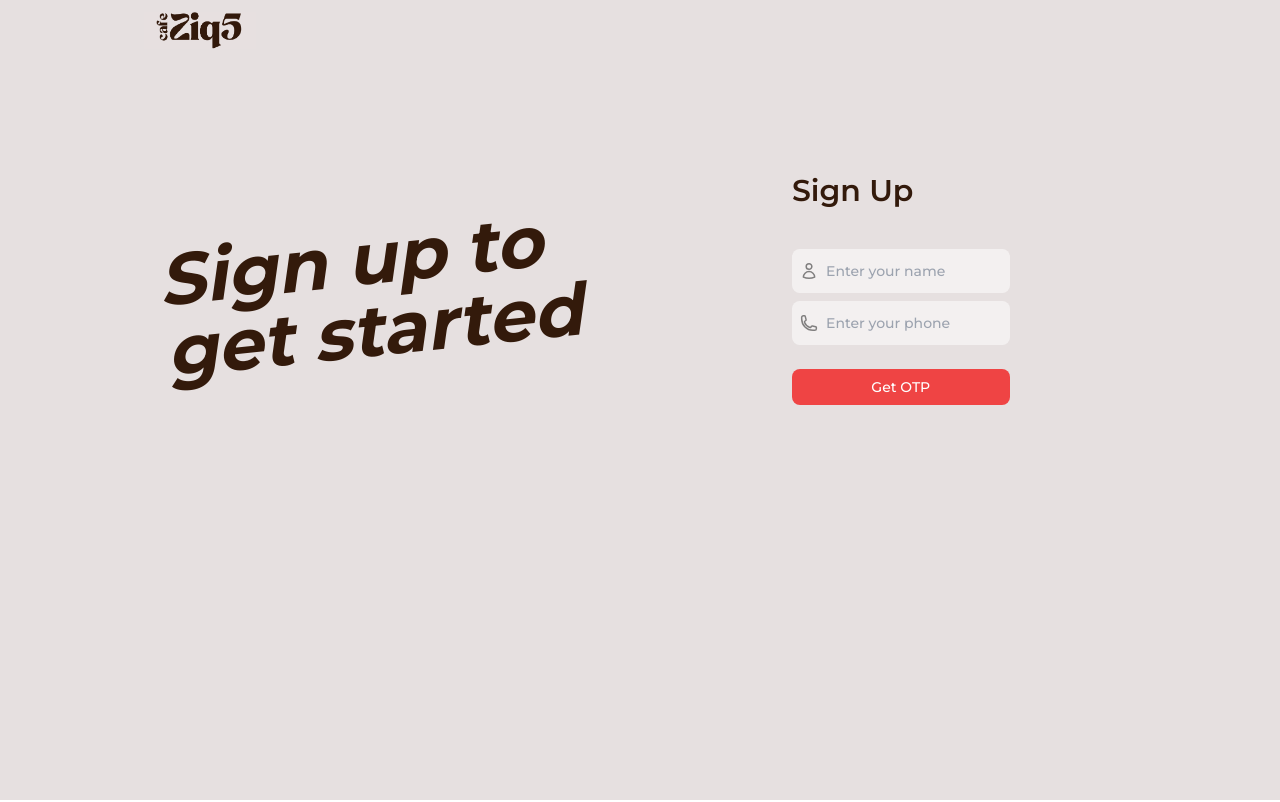
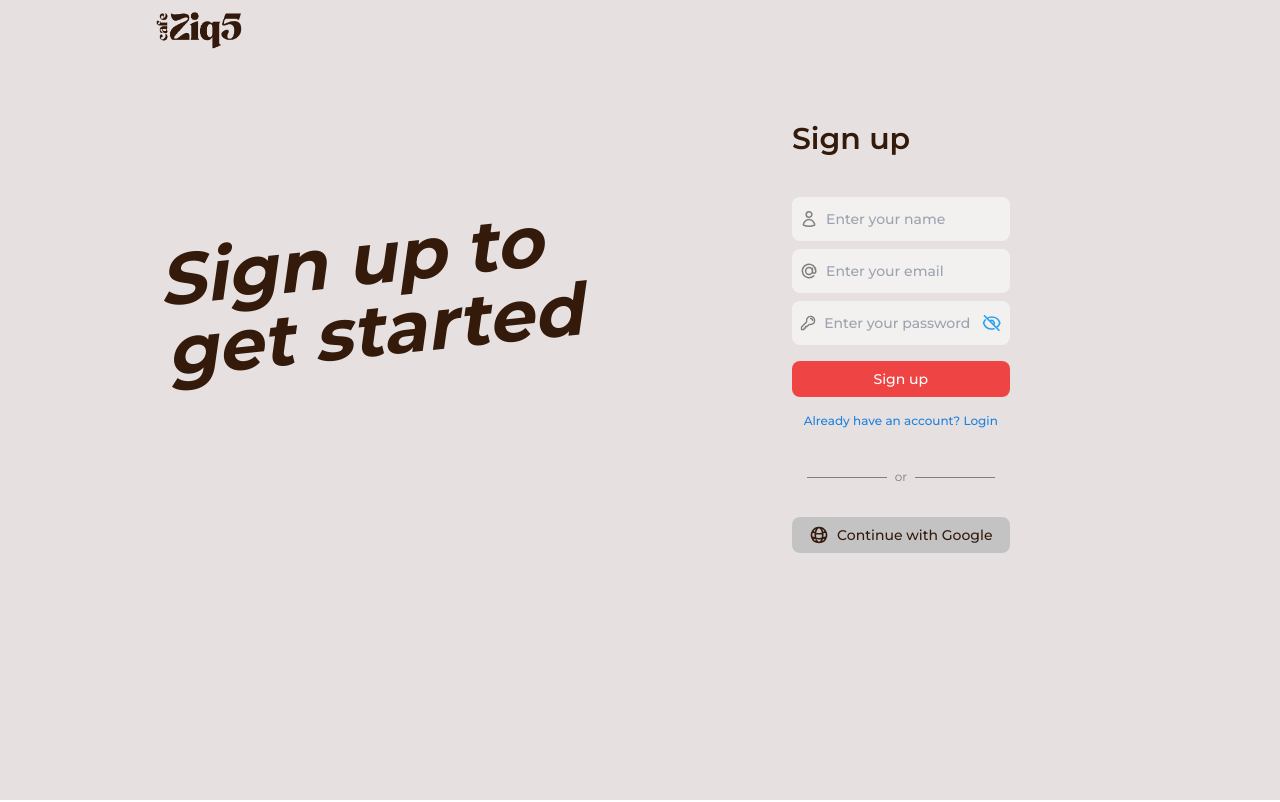
Before and after one commit to aayushcyy/cafe-eloy, a Next.js app: page /login in a window 1280 px wide. Built offline with nearby package versions, Linux system fonts and the light colour scheme.

Commit message:
completed user authentication backend

```diff
--- /dev/null
+++ b/app/Components/Loader.jsx
@@ -0,0 +1,17 @@
+import React from "react";
+import { DotLottieReact } from "@lottiefiles/dotlottie-react";
+
+const Loader = ({ height, width }) => {
+  return (
+    <div>
+      <DotLottieReact
+        src="https://lottie.host/e16377d0-e817-4107-ba53-7109faabb2e9/ZnEZlPqmVm.lottie"
+        loop
+        autoplay
+        className={`w-${width} h-${height}`}
+      />
+    </div>
+  );
+};
+
+export default Loader;
--- /dev/null
+++ b/app/api/auth/login.js
@@ -0,0 +1,26 @@
+import { auth } from "@/firebase/firebase";
+import { signInWithEmailAndPassword } from "firebase/auth";
+
+export default async function login(req, res) {
+  if (req.method !== "POST") {
+    return res.status(405).json({ message: "Only Post request is allowed" });
+  }
+
+  const { email, password } = req.body;
+
+  try {
+    const userCrendentials = await signInWithEmailAndPassword(
+      auth,
+      email,
+      password
+    );
+    const user = userCrendentials.user;
+
+    return res
+      .status(200)
+      .json({ message: "User Logged in succesfully", uid: user.uid });
+  } catch (error) {
+    console.error("Error logging in:", error);
+    return res.status(400).json({ message: "Internal server error" });
+  }
+}
--- /dev/null
+++ b/app/api/auth/signup.js
@@ -0,0 +1,31 @@
+import { auth, db } from "@/firebase/firebase";
+import { createUserWithEmailAndPassword } from "firebase/auth";
+import { doc, setDoc } from "firebase/firestore";
+
+export default async function signup(req, res) {
+  if (req.method !== "POST") {
+    return res.status(405).json({ message: "Only Post request is allowed" });
+  }
+  const { name, email, password } = req.body;
+
+  try {
+    const userCrendentials = await createUserWithEmailAndPassword(
+      auth,
+      email,
+      password
+    );
+    const user = userCrendentials.user;
+
+    //saving user data to firestore
+    await setDoc(doc(db, "users", user.uid), {
+      name: name,
+      email: email,
+    });
+
+    return res
+      .status(200)
+      .json({ message: "User created successfully", uid: user.uid });
+  } catch (error) {
+    return res.status(400).json({ message: "Internal server error" });
+  }
+}
--- a/app/login/page.jsx
+++ b/app/login/page.jsx
@@ -2,28 +2,88 @@
 
 import React, { useState } from "react";
 import Navbar from "../Components/Navbar";
-import { UserIcon, PhoneIcon } from "@heroicons/react/24/outline";
-import blob2 from "../../public/blob2.svg";
-import Image from "next/image";
+import {
+  UserIcon,
+  PhoneIcon,
+  AtSymbolIcon,
+  KeyIcon,
+  EyeIcon,
+  EyeSlashIcon,
+  GlobeAltIcon,
+} from "@heroicons/react/24/outline";
+import { useRouter } from "next/navigation";
+import Loader from "../Components/Loader";
 
 export default function page() {
   const [name, setName] = useState("");
-  const [phone, setPhone] = useState("");
-  const [OTP, setOTP] = useState("");
-  const [showOTPSec, setShowOTPSec] = useState(false);
-  const [phoneError, setPhoneError] = useState(false);
-  const [inputReadOnly, setInputReadOnly] = useState(false);
+  const [email, setEmail] = useState("");
+  const [password, setPassword] = useState("");
+  const [loading, setLoading] = useState(false);
+  const [showPassword, setShowPassword] = useState(false);
+  const [showSignup, setShowSignup] = useState(true);
+  const [signupError, setSignupError] = useState(null);
+  const [loginError, setLoginError] = useState(null);
+  const router = useRouter();
 
-  const handleSubmit = (e) => {
+  // Signup
+  const handleSignup = async (e) => {
     e.preventDefault();
-    if (!name && !phone) return null;
-    if (phone.length < 10 || phone.length > 10) {
-      setPhoneError(true);
+    if (!name || !email || !password) {
+      setSignupError("Please fill all fields correctly");
+      return;
+    }
+    setLoading(true);
+    try {
+      const response = await fetch("api/auth/signup", {
+        method: "POST",
+        headers: {
+          "Content-Type": "application/json",
+        },
+        body: JSON.stringify({ name, email, password }),
+      });
+
+      const data = await response.json();
+      if (response.ok) {
+        console.log("User signup successful: ", data);
+        router.push("/book");
       } else {
-      alert("submit successful");
-      setPhoneError(false);
-      setShowOTPSec(true);
-      setInputReadOnly(true);
+        console.error("Error signing up: ", data.message);
+      }
+    } catch (error) {
+      console.error("Error signing up: ", error);
+    } finally {
+      setLoading(false);
+    }
+  };
+
+  // Login
+  const handleLogin = async (e) => {
+    e.preventDefault();
+    if (!email || !password) {
+      setLoginError("Please fill all fields correctly");
+      return;
+    }
+    setLoading(true);
+    try {
+      const response = await fetch("api/auth/login", {
+        method: "POST",
+        headers: {
+          "Content-Type": "application/json",
+        },
+        body: JSON.stringify({ email, password }),
+      });
+
+      const data = await response.json();
+      if (response.ok) {
+        console.log("User login successful: ", data);
+        router.push("/book");
+      } else {
+        console.error("Error logging in: ", data.message);
+      }
+    } catch (error) {
+      console.error("Error logging in: ", error);
+    } finally {
+      setLoading(false);
     }
   };
 
@@ -33,85 +93,196 @@ export default function page() {
       <div className="w-full h-[90vh] gap-28 flex relative">
         <div className="w-[50%] h-full flex pt-40 justify-center">
           <p className="text-7xl font-bold italic -rotate-6">
-            Sign up to <br /> get started
+            {showSignup ? "Sign up" : "Login"} to <br /> get started
           </p>
         </div>
+
+        {/* Login form */}
+        {!showSignup && (
           <form
-          className="w-[30%] flex px-10 flex-col pt-20"
-          onSubmit={handleSubmit}
+            className="w-[30%] flex px-10 flex-col pt-10"
+            //onSubmit={}
           >
             <div className="flex flex-col gap-2">
               <p className="text-3xl font-semibold my-8 text-[#331A0B]">
-              Sign Up
+                Login
+              </p>
+              <div className="flex items-center bg-[#ffffff8a] px-2 py-1 rounded-lg">
+                <AtSymbolIcon
+                  className="size-5 text-[#807f7f]"
+                  strokeWidth="2"
+                />
+                <input
+                  type="text"
+                  name="name"
+                  id="name"
+                  placeholder="Enter your email"
+                  value={email}
+                  onChange={(e) => setEmail(e.target.value)}
+                  className="text-black py-2 px-2 w-full rounded-sm bg-transparent outline-none font-medium text-sm"
+                  //readOnly={inputReadOnly}
+                />
+              </div>
+              <div className="flex items-center bg-[#ffffff8a] px-2 py-1 rounded-lg mb-1">
+                <KeyIcon className="size-5 text-[#807f7f]" strokeWidth="2" />
+                <input
+                  type={`${showPassword ? "text" : "password"}`}
+                  name="password"
+                  id="password"
+                  value={password}
+                  onChange={(e) => setPassword(e.target.value)}
+                  className="text-black py-2 px-2 w-full rounded-sm bg-transparent outline-none font-medium text-sm"
+                  placeholder="Enter your password"
+                />
+                {showPassword ? (
+                  <EyeIcon
+                    className="size-6 cursor-pointer text-[#2aa1f1]"
+                    strokeWidth="2"
+                    onClick={() => setShowPassword(!showPassword)}
+                  />
+                ) : (
+                  <EyeSlashIcon
+                    className="size-6 cursor-pointer text-[#2aa1f1]"
+                    strokeWidth="2"
+                    onClick={() => setShowPassword(!showPassword)}
+                  />
+                )}
+              </div>
+              <div>
+                <button className="bg-red-500 text-sm w-full font-medium px-4 py-2 rounded-lg text-center text-white">
+                  Login
+                </button>
+              </div>
+              <div className="flex justify-center my-2">
+                <p
+                  className="text-xs text-[#1e81dd] font-medium cursor-pointer"
+                  onClick={() => setShowSignup(true)}
+                >
+                  Don't have an account? Sign up
+                </p>
+              </div>
+            </div>
+            {loading && (
+              <div className="flex justify-center items-center">
+                <Loader height={24} width={24} />
+              </div>
+            )}
+            <div className="flex flex-col items-center">
+              <div className="flex items-center gap-2 mt-8">
+                <div className="w-20 h-[1px] bg-[#807f7f]"></div>
+                <p className="text-xs text-[#807f7f]">or</p>
+                <div className="w-20 h-[1px] bg-[#807f7f]"></div>
+              </div>
+              <div className="flex items-center justify-center gap-2 mt-8 text-sm font-medium bg-[#c3c3c3] px-2 py-2 rounded-lg w-full">
+                <GlobeAltIcon className="size-5" strokeWidth="2" />
+                Continue with Google
+              </div>
+            </div>
+          </form>
+        )}
+
+        {/* Sign up form */}
+        {showSignup && (
+          <form
+            className="w-[30%] flex px-10 flex-col pt-7"
+            //onSubmit={}
+          >
+            <div className="flex flex-col gap-2">
+              <p className="text-3xl font-semibold my-8 text-[#331A0B]">
+                Sign up
               </p>
               <div className="flex items-center bg-[#ffffff8a] px-2 py-1 rounded-lg">
                 <UserIcon className="size-5 text-[#807f7f]" strokeWidth="2" />
                 <input
                   type="text"
-                name="name"
-                id="name"
                   placeholder="Enter your name"
                   value={name}
                   onChange={(e) => setName(e.target.value)}
                   className="text-black py-2 px-2 w-full rounded-sm bg-transparent outline-none font-medium text-sm"
-                readOnly={inputReadOnly}
+                  //readOnly={inputReadOnly}
                 />
               </div>
-            <div className="flex items-center bg-[#ffffff8a] px-2 py-1 rounded-lg mb-4">
-              <PhoneIcon className="size-5 text-[#807f7f]" strokeWidth="2" />
+              <div className="flex items-center bg-[#ffffff8a] px-2 py-1 rounded-lg">
+                <AtSymbolIcon
+                  className="size-5 text-[#807f7f]"
+                  strokeWidth="2"
+                />
                 <input
-                type="tel"
-                name="phone"
-                id="phone"
-                value={phone}
-                onChange={(e) => setPhone(e.target.value)}
+                  type="text"
+                  name="name"
+                  id="name"
+                  placeholder="Enter your email"
+                  value={email}
+                  onChange={(e) => setEmail(e.target.value)}
                   className="text-black py-2 px-2 w-full rounded-sm bg-transparent outline-none font-medium text-sm"
-                placeholder="Enter your phone"
-                readOnly={inputReadOnly}
+                  //readOnly={inputReadOnly}
                 />
               </div>
-            {phoneError && (
-              <p className="text-xs text-red-500 w-full text-start">
-                Please enter a correct detail
+              <div className="flex items-center bg-[#ffffff8a] px-2 py-1 rounded-lg">
+                <KeyIcon className="size-5 text-[#807f7f]" strokeWidth="2" />
+                <input
+                  type={`${showPassword ? "text" : "password"}`}
+                  name="password"
+                  id="password"
+                  value={password}
+                  onChange={(e) => setPassword(e.target.value)}
+                  className="text-black py-2 px-2 w-full rounded-sm bg-transparent outline-none font-medium text-sm"
+                  placeholder="Enter your password"
+                />
+                {showPassword ? (
+                  <EyeIcon
+                    className="size-6 cursor-pointer text-[#2aa1f1]"
+                    strokeWidth="2"
+                    onClick={() => setShowPassword(!showPassword)}
+                  />
+                ) : (
+                  <EyeSlashIcon
+                    className="size-6 cursor-pointer text-[#2aa1f1]"
+                    strokeWidth="2"
+                    onClick={() => setShowPassword(!showPassword)}
+                  />
+                )}
+              </div>
+              {signupError && (
+                <p className="text-xs text-red-500 font-medium">
+                  {signupError}
                 </p>
               )}
-            {!showOTPSec && (
-              <div className="w-full flex">
+              <div className="mt-2">
                 <button
                   className="bg-red-500 text-sm w-full font-medium px-4 py-2 rounded-lg text-center text-white"
-                  type="submit"
+                  onClick={handleSignup}
                 >
-                  Get OTP
+                  Sign up
                 </button>
               </div>
-            )}
-            {/* otp entering section */}
-            {showOTPSec && (
-              <div className="flex flex-col gap-3 w-full">
-                <p className="text-xs font-medium">
-                  Enter the OTP send on your number
-                </p>
-                <div className="flex gap-20 items-center">
-                  <input
-                    type="text"
-                    value={OTP}
-                    onChange={(e) => setOTP(e.target.value)}
-                    className="w-24 text-black outline-none px-2 py-1 rounded-md"
-                    placeholder="OTP"
-                  />
-                  <p className="text-xs font-medium underline cursor-pointer text-blue-500">
-                    Resend OTP
+              <div className="flex justify-center my-2">
+                <p
+                  className="text-xs text-[#1e81dd] font-medium cursor-pointer"
+                  onClick={() => setShowSignup(false)}
+                >
+                  Already have an account? Login
                 </p>
               </div>
-                <div className="w-full justify-center flex mt-2">
-                  <button className="bg-red-500 text-sm font-medium px-4 py-2 rounded-lg text-center text-white">
-                    Submit
-                  </button>
+            </div>
+            {loading && (
+              <div className="flex justify-center items-center">
+                <Loader height={24} width={24} />
+              </div>
+            )}
+            <div className="flex flex-col items-center">
+              <div className="flex items-center gap-2 mt-8">
+                <div className="w-20 h-[1px] bg-[#807f7f]"></div>
+                <p className="text-xs text-[#807f7f]">or</p>
+                <div className="w-20 h-[1px] bg-[#807f7f]"></div>
+              </div>
+              <div className="flex items-center justify-center gap-2 mt-8 text-sm font-medium bg-[#c3c3c3] px-2 py-2 rounded-lg w-full">
+                <GlobeAltIcon className="size-5" strokeWidth="2" />
+                Continue with Google
               </div>
             </div>
+          </form>
         )}
-          </div>
-        </form>
       </div>
     </div>
   );
--- a/package.json
+++ b/package.json
@@ -10,9 +10,11 @@
   },
   "dependencies": {
     "@heroicons/react": "^2.2.0",
+    "@lottiefiles/dotlottie-react": "^0.12.3",
     "@next/font": "^14.2.15",
     "dayjs": "^1.11.13",
     "firebase": "^11.2.0",
+    "libphonenumber-js": "^1.11.19",
     "motion": "^12.0.5",
     "next": "15.1.6",
     "react": "^19.0.0",
```
Also changed, not shown: app/api/auth/getUser.js (added, +22 -0 lines), firebase/firebase.js (+13 -11 lines), 1 other file (tests, documents, lock files or other folders). Lines whose indentation alone changed are shown as unchanged.
